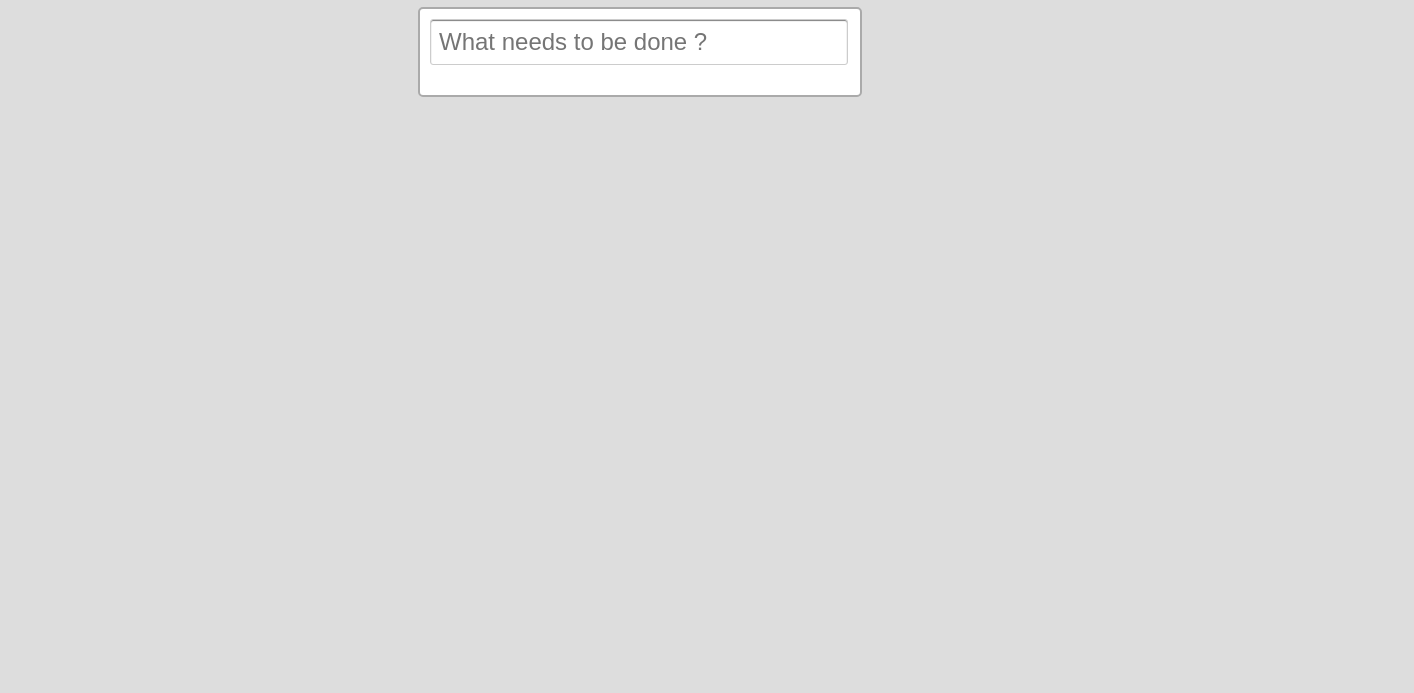
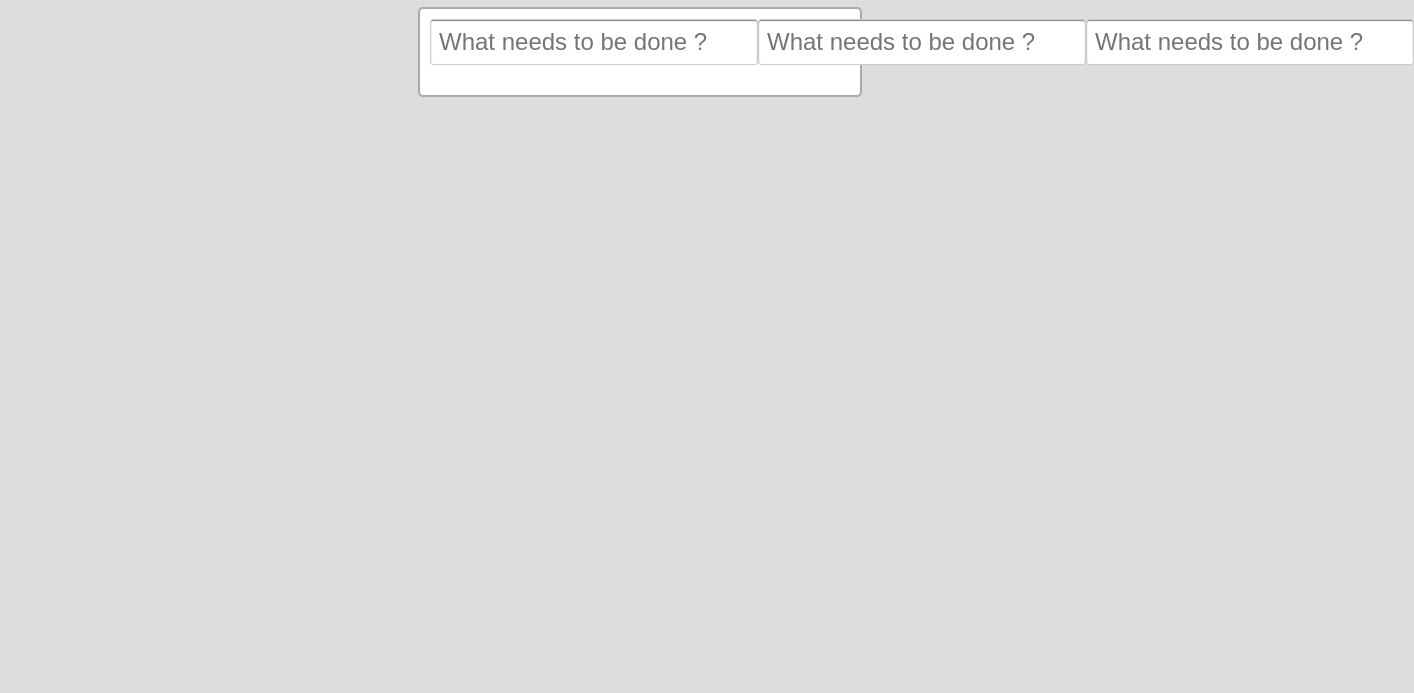
Before and after one commit to Amal-Abdelhamed/To-Do-List, a plain HTML site: page index.html in a window 1280 px wide. Shown: the part 107-800 px from the top of the page, 1414 px wide, since content can reach past the window. Drawn offline with Linux system fonts and the light colour scheme.

Commit message:
add new inputs

```diff
--- a/index.html
+++ b/index.html
@@ -8,12 +8,26 @@
     <link rel="stylesheet" href="main.css" />
   </head>
   <body>
-    <header >
-      <h1> Todos</h1>
-     </header>
+    <header>
+      <h1>Todos</h1>
+    </header>
     <div class="container">
       <div class="form">
-        <input type="text" class="input" placeholder="What needs to be done ?"/>
+        <input
+          type="text"
+          class="input"
+          placeholder="What needs to be done ?"
+        />
+        <input
+          type="text"
+          class="input"
+          placeholder="What needs to be done ?"
+        />
+        <input
+          type="text"
+          class="input"
+          placeholder="What needs to be done ?"
+        />
       </div>
       <div class="tasks"></div>
     </div>
```
